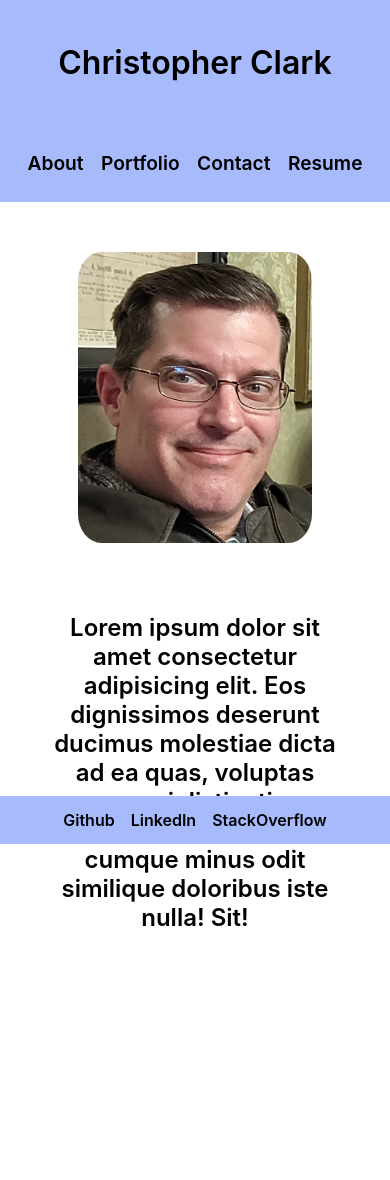
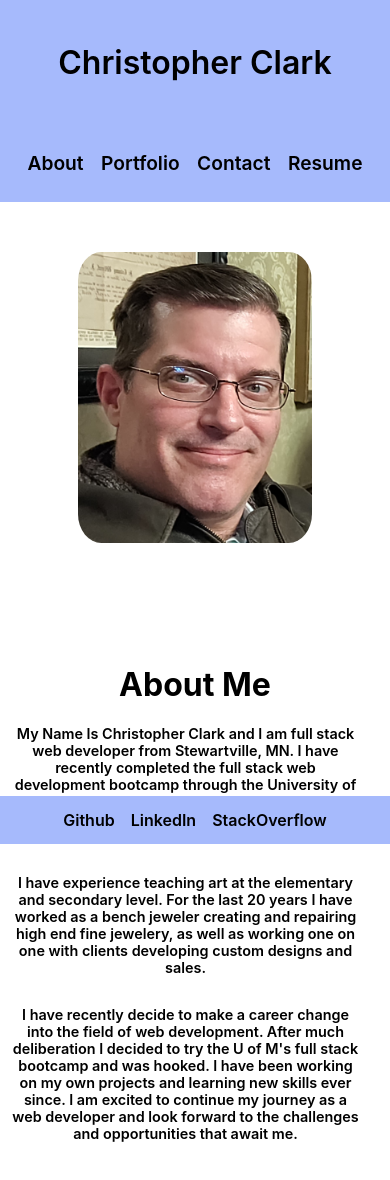
Before and after one commit to christopherrclark/my-react-portfolio, a React (Create React App) app: page / in a window 390 px wide. Shown: the top 1180 px of the page. Before the commit the page ends 952 px from the top, so only its background shows below. Built offline with nearby package versions, Linux system fonts and the light colour scheme.

Commit message:
worked on the styling for the AboutMe.jsx page

```diff
--- a/src/App.css
+++ b/src/App.css
@@ -65,16 +65,24 @@ nav h1 {
   align-items: center;
   margin: 100px 0;
   padding-bottom: 100px;
-
-
 }
 
-.about p {
-  width: 60%;
-  font-size: 1.5rem;
+.aboutText p {
+  width: 90%;
+  font-size: 1rem;
   font-weight: 600;
-  margin: 0 20px;
+  margin: 0 20px 20px 0;
 }
+
+.aboutText {
+  padding-bottom: 100px;
+  /* margin-left: 10%; */
+}
+
+/* .about h1 {
+  display: flex;
+  justify-content: center;
+} */
 
 .pic {
   width: 60%;
@@ -90,12 +98,17 @@ nav h1 {
 
   .picContainer {
     margin: 50px 0; /* Reduce the margin */
-    padding-bottom: 0;
+    padding-bottom: 50px;
   }
 
-  .about p {
-    width: 80%; /* Make the text wider */
-    margin: 20px 0; /* Add some space between the text and the image */
+  .aboutText p {
+    font-size: 0.9rem;
+    margin: 0 10px 10px 10px;
+  }
+
+    .aboutText {
+    padding-bottom: 50px;
+    /* margin-left: 5%; */
   }
 }
 
--- a/src/pages/Aboutme.jsx
+++ b/src/pages/Aboutme.jsx
@@ -8,8 +8,16 @@ const Aboutme = () => {
       <div className = "picContainer">
         <img src={MyImage} alt="Profile of Christopher Clark" className = "pic"/>
       </div>
+      <div className = "aboutText">
+        <h1>About Me</h1>
 
-      <p>Lorem ipsum dolor sit amet consectetur adipisicing elit. Eos dignissimos deserunt ducimus molestiae dicta ad ea quas, voluptas magni distinctio asperiores delectus cumque minus odit similique doloribus iste nulla! Sit!</p>
+          <p>My Name Is Christopher Clark and I am full stack web developer from Stewartville, MN. I have recently completed the full stack web development bootcamp through the University of Minnesota. I also have a bachelors of science in Art Education from Unisversity of Wisconsin-Stout.</p>
+          <br/>
+          <p>I have experience teaching art at the elementary and secondary level. For the last 20 years I have worked as a bench jeweler creating and repairing high end fine jewelery, as well as working one on one with clients developing custom designs and sales.</p>
+          <br/>
+          <p>I have recently decide to make a career change into the field of web development. After much deliberation I decided to try the U of M's full stack bootcamp and was hooked. I have been working on my own projects and learning new skills ever since. I am excited to continue my journey as a web developer and look forward to the challenges and opportunities that await me.</p>
+
+      </div>
     </div>
   )
 }
```
